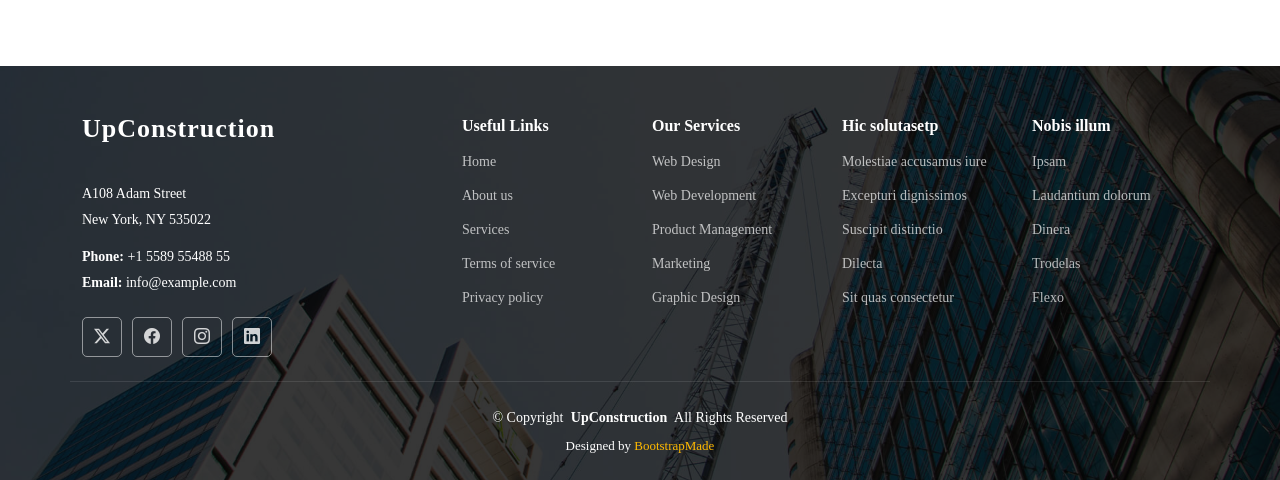
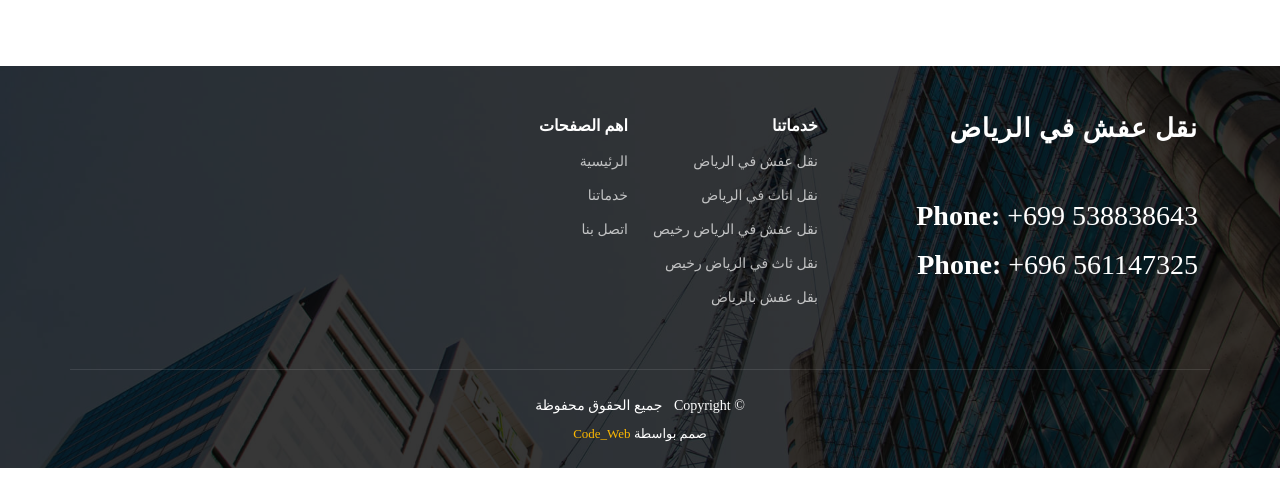
Before and after one commit to ahmed-elgendy/ABO-HASAN, a PHP site: page /pages/contact.html in a window 1280 px wide. Shown: the part 955-1435 px from the top of the page. Run offline with PHP 8.4, Linux system fonts and the light colour scheme.

Commit message:
add all files new pages

```diff
--- a/assets/css/main.css
+++ b/assets/css/main.css
@@ -1049,6 +1049,7 @@ section,
 .constructions .card-item p {
   color: color-mix(in srgb, var(--default-color), transparent 40%);
   margin: 0;
+  font-size: 20px;
 }
 
 /*--------------------------------------------------------------
--- a/contact.html
+++ b/pages/contact.html
@@ -9,8 +9,8 @@
   <meta name="keywords" content="">
 
   <!-- Favicons -->
-  <link href="assets/img/favicon.png" rel="icon">
-  <link href="assets/img/apple-touch-icon.png" rel="apple-touch-icon">
+  <link href="../assets/img/favicon.png" rel="icon">
+  <link href="../assets/img/apple-touch-icon.png" rel="apple-touch-icon">
 
   <!-- Fonts -->
   <link href="https://fonts.googleapis.com" rel="preconnect">
@@ -18,15 +18,15 @@
   <link href="https://fonts.googleapis.com/css2?family=Roboto:ital,wght@0,100;0,300;0,400;0,500;0,700;0,900;1,100;1,300;1,400;1,500;1,700;1,900&family=Open+Sans:ital,wght@0,300;0,400;0,500;0,600;0,700;0,800;1,300;1,400;1,500;1,600;1,700;1,800&family=Poppins:ital,wght@0,100;0,200;0,300;0,400;0,500;0,600;0,700;0,800;0,900;1,100;1,200;1,300;1,400;1,500;1,600;1,700;1,800;1,900&display=swap" rel="stylesheet">
 
   <!-- Vendor CSS Files -->
-  <link href="assets/vendor/bootstrap/css/bootstrap.min.css" rel="stylesheet">
-  <link href="assets/vendor/bootstrap-icons/bootstrap-icons.css" rel="stylesheet">
-  <link href="assets/vendor/aos/aos.css" rel="stylesheet">
-  <link href="assets/vendor/fontawesome-free/css/all.min.css" rel="stylesheet">
-  <link href="assets/vendor/glightbox/css/glightbox.min.css" rel="stylesheet">
-  <link href="assets/vendor/swiper/swiper-bundle.min.css" rel="stylesheet">
+  <link href="../assets/vendor/bootstrap/css/bootstrap.min.css" rel="stylesheet">
+  <link href="../assets/vendor/bootstrap-icons/bootstrap-icons.css" rel="stylesheet">
+  <link href="../assets/vendor/aos/aos.css" rel="stylesheet">
+  <link href="../assets/vendor/fontawesome-free/css/all.min.css" rel="stylesheet">
+  <link href="../assets/vendor/glightbox/css/glightbox.min.css" rel="stylesheet">
+  <link href="../assets/vendor/swiper/swiper-bundle.min.css" rel="stylesheet">
 
   <!-- Main CSS File -->
-  <link href="assets/css/main.css" rel="stylesheet">
+  <link href="../assets/css/main.css" rel="stylesheet">
 
 
   <!-- =======================================================
@@ -39,7 +39,7 @@
   <header id="header" class="header d-flex align-items-center fixed-top">
     <div class="container-fluid container-xl position-relative d-flex align-items-center justify-content-between" dir="rtl">
 
-      <a href="index.html" class="logo d-flex align-items-center">
+      <a href="./index.html" class="logo d-flex align-items-center">
         <!-- Uncomment the line below if you also wish to use an image logo -->
         <!-- <img src="assets/img/logo.png" alt=""> -->
         <h1 class="sitename">نقل عفش في الرياض</h1> <span>.</span>
@@ -47,11 +47,11 @@
 
       <nav id="navmenu" class="navmenu">
         <ul>
-          <li><a href="index.html" class="active">الرئيسية</a></li>
-          <li><a href="about.html">من نحن</a></li>
-          <li><a href="services.html">خدماتنا  </a></li>
+          <li><a href="../index.html" >الرئيسية</a></li>
+          <li><a href="./about.html">من نحن</a></li>
+          <!-- <li><a href="services.html">خدماتنا  </a></li> -->
           <!-- <li><a href="projects.html">Projects</a></li> -->
-          <li><a href="blog.html">المدونة</a></li>
+          <li><a href="./blog.html">المدونة</a></li>
           <!-- <li class="dropdown"><a href="#"><span>Dropdown</span> <i class="bi bi-chevron-down toggle-dropdown"></i></a>
             <ul>
               <li><a href="#">Dropdown 1</a></li>
@@ -69,7 +69,7 @@
               <li><a href="#">Dropdown 4</a></li>
             </ul>
           </li> -->
-          <li><a href="contact.html">اتصل بنا</a></li>
+          <li><a href="./contact.html" class="active">اتصل بنا</a></li>
         </ul>
         <i class="mobile-nav-toggle d-xl-none bi bi-list"></i>
       </nav>
@@ -80,7 +80,7 @@
   <main class="main">
 
     <!-- Page Title -->
-    <div class="page-title dark-background" style="background-image: url(assets/img/page-title-bg.jpg);">
+    <div class="page-title dark-background" style="background-image: url(../assets/img/page-title-bg.jpg);">
       <div class="container position-relative">
         <h1>اتصل بنا </h1>
         <!-- <nav class="breadcrumbs">
@@ -103,7 +103,7 @@
             <div class="info-item d-flex flex-column justify-content-center align-items-center" data-aos="fade-up" data-aos-delay="200">
               <i class="bi bi-geo-alt"></i>
               <h3>العنوان </h3>
-              <p>A108 Adam Street, New York, NY 535022</p>
+              <p>المملكة العربية السعودية - الرياض</p>
             </div>
           </div><!-- End Info Item -->
 
@@ -111,17 +111,28 @@
             <div class="info-item d-flex flex-column justify-content-center align-items-center" data-aos="fade-up" data-aos-delay="300">
               <i class="bi bi-telephone"></i>
               <h3>اتصل الأن </h3>
-              <p>+1 5589 55488 55</p>
+              <p>+699 538838643</p>
             </div>
-          </div><!-- End Info Item -->
+          </div>
 
+          <!-- End Info Item -->
           <div class="col-lg-3 col-md-6">
+            <div class="info-item d-flex flex-column justify-content-center align-items-center" data-aos="fade-up" data-aos-delay="300">
+              <i class="bi bi-telephone"></i>
+              <h3>اتصل الأن </h3>
+              <p>+696 561147325</p>
+            </div>
+          </div>
+          <!-- <div class="col-lg-3 col-md-6">
             <div class="info-item d-flex flex-column justify-content-center align-items-center" data-aos="fade-up" data-aos-delay="400">
               <i class="bi bi-envelope"></i>
               <h3>Email Us</h3>
               <p>info@example.com</p>
             </div>
-          </div><!-- End Info Item -->
+          </div> -->
+
+
+          <!-- End Info Item -->
 
         </div>
 
@@ -139,69 +150,51 @@
 
   </main>
 
-  <footer id="footer" class="footer dark-background">
+  <footer id="footer" class="footer dark-background" dir="rtl">
 
     <div class="container footer-top">
       <div class="row gy-4">
         <div class="col-lg-4 col-md-6 footer-about">
-          <a href="index.html" class="logo d-flex align-items-center">
-            <span class="sitename">UpConstruction</span>
+          <a href="../index.html" class="logo d-flex align-items-center">
+            <span class="sitename">نقل عفش في الرياض</span>
           </a>
           <div class="footer-contact pt-3">
-            <p>A108 Adam Street</p>
-            <p>New York, NY 535022</p>
-            <p class="mt-3"><strong>Phone:</strong> <span>+1 5589 55488 55</span></p>
-            <p><strong>Email:</strong> <span>info@example.com</span></p>
+            <!-- <p>A108 Adam Street</p>
+            <p>New York, NY 535022</p> -->
+            <h3 class="mt-3"><strong>Phone:</strong> <span>+699 538838643</span></h3>
+            <h3 class="mt-3"><strong>Phone:</strong> <span>+696 561147325</span></h3>
+            <!-- <p><strong>Email:</strong> <span>info@example.com</span></p> -->
           </div>
-          <div class="social-links d-flex mt-4">
+          <!-- <div class="social-links d-flex mt-4">
             <a href=""><i class="bi bi-twitter-x"></i></a>
             <a href=""><i class="bi bi-facebook"></i></a>
             <a href=""><i class="bi bi-instagram"></i></a>
             <a href=""><i class="bi bi-linkedin"></i></a>
-          </div>
+          </div> -->
         </div>
 
+
+
         <div class="col-lg-2 col-md-3 footer-links">
-          <h4>Useful Links</h4>
+          <h4>خدماتنا  </h4>
           <ul>
-            <li><a href="#">Home</a></li>
-            <li><a href="#">About us</a></li>
-            <li><a href="#">Services</a></li>
-            <li><a href="#">Terms of service</a></li>
-            <li><a href="#">Privacy policy</a></li>
+            <li><a href="#">نقل عفش في الرياض</a></li>
+            <li><a href="#">نقل اثاث في الرياض</a></li>
+            <li><a href="#">نقل عفش في الرياض رخيص </a></li>
+            <li><a href="#">نقل ثاث في الرياض رخيص</a></li>
+            <li><a href="#">بقل عفش بالرياض</a></li>
           </ul>
         </div>
 
-        <div class="col-lg-2 col-md-3 footer-links">
-          <h4>Our Services</h4>
-          <ul>
-            <li><a href="#">Web Design</a></li>
-            <li><a href="#">Web Development</a></li>
-            <li><a href="#">Product Management</a></li>
-            <li><a href="#">Marketing</a></li>
-            <li><a href="#">Graphic Design</a></li>
-          </ul>
-        </div>
+
 
         <div class="col-lg-2 col-md-3 footer-links">
-          <h4>Hic solutasetp</h4>
+          <h4>اهم الصفحات</h4>
           <ul>
-            <li><a href="#">Molestiae accusamus iure</a></li>
-            <li><a href="#">Excepturi dignissimos</a></li>
-            <li><a href="#">Suscipit distinctio</a></li>
-            <li><a href="#">Dilecta</a></li>
-            <li><a href="#">Sit quas consectetur</a></li>
-          </ul>
-        </div>
+            <li><a href="#">الرئيسية</a></li>
+            <li><a href="https://api.whatsapp.com/send?phone=966538838643">خدماتنا </a></li>
+            <li><a href="https://api.whatsapp.com/send?phone=966538838643">اتصل بنا </a></li>
 
-        <div class="col-lg-2 col-md-3 footer-links">
-          <h4>Nobis illum</h4>
-          <ul>
-            <li><a href="#">Ipsam</a></li>
-            <li><a href="#">Laudantium dolorum</a></li>
-            <li><a href="#">Dinera</a></li>
-            <li><a href="#">Trodelas</a></li>
-            <li><a href="#">Flexo</a></li>
           </ul>
         </div>
 
@@ -209,17 +202,18 @@
     </div>
 
     <div class="container copyright text-center mt-4">
-      <p>© <span>Copyright</span> <strong class="px-1 sitename">UpConstruction</strong> <span>All Rights Reserved</span></p>
+      <p>© <span>Copyright</span> <strong class="px-1 sitename"></strong> <span>جميع الحقوق محفوظة</span></p>
       <div class="credits">
         <!-- All the links in the footer should remain intact. -->
         <!-- You can delete the links only if you've purchased the pro version. -->
         <!-- Licensing information: https://bootstrapmade.com/license/ -->
         <!-- Purchase the pro version with working PHP/AJAX contact form: [buy-url] -->
-        Designed by <a href="https://bootstrapmade.com/">BootstrapMade</a>
+        صمم بواسطة <a href="#">Code_Web</a>
       </div>
     </div>
 
   </footer>
+
 
   <!-- Scroll Top -->
   <a href="#" id="scroll-top" class="scroll-top d-flex align-items-center justify-content-center"><i class="bi bi-arrow-up-short"></i></a>
@@ -228,17 +222,17 @@
   <div id="preloader"></div>
 
   <!-- Vendor JS Files -->
-  <script src="assets/vendor/bootstrap/js/bootstrap.bundle.min.js"></script>
-  <script src="assets/vendor/php-email-form/validate.js"></script>
-  <script src="assets/vendor/aos/aos.js"></script>
-  <script src="assets/vendor/glightbox/js/glightbox.min.js"></script>
-  <script src="assets/vendor/imagesloaded/imagesloaded.pkgd.min.js"></script>
-  <script src="assets/vendor/isotope-layout/isotope.pkgd.min.js"></script>
-  <script src="assets/vendor/swiper/swiper-bundle.min.js"></script>
-  <script src="assets/vendor/purecounter/purecounter_vanilla.js"></script>
+  <script src="../assets/vendor/bootstrap/js/bootstrap.bundle.min.js"></script>
+  <script src="../assets/vendor/php-email-form/validate.js"></script>
+  <script src="../assets/vendor/aos/aos.js"></script>
+  <script src="../assets/vendor/glightbox/js/glightbox.min.js"></script>
+  <script src="../assets/vendor/imagesloaded/imagesloaded.pkgd.min.js"></script>
+  <script src="../assets/vendor/isotope-layout/isotope.pkgd.min.js"></script>
+  <script src="../assets/vendor/swiper/swiper-bundle.min.js"></script>
+  <script src="../assets/vendor/purecounter/purecounter_vanilla.js"></script>
 
   <!-- Main JS File -->
-  <script src="assets/js/main.js"></script>
+  <script src="../assets/js/main.js"></script>
 
 </body>
 
```
Also changed, not shown: index.html (+36 -51 lines), pages/about.html (renamed from about.html, +54 -72 lines), pages/blog.html (renamed from blog.html, +55 -76 lines), page/Readme.txt (renamed from Readme.txt), page/blog-details.html (renamed from blog-details.html), page/project-details.html (renamed from project-details.html), page/projects.html (renamed from projects.html), page/service-details.html (renamed from service-details.html), page/services.html (renamed from services.html), page/starter-page.html (renamed from starter-page.html), 2 other files.
